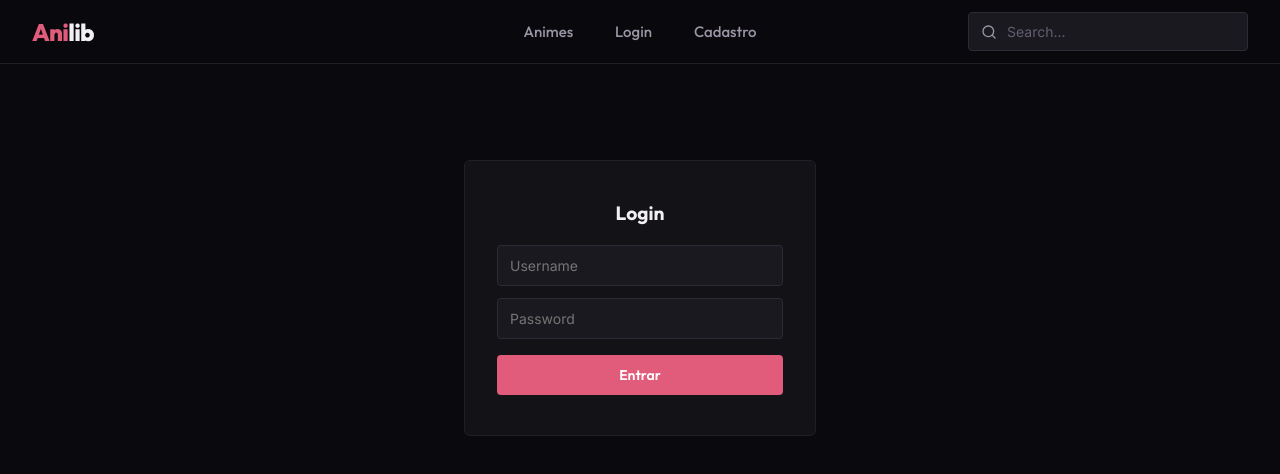
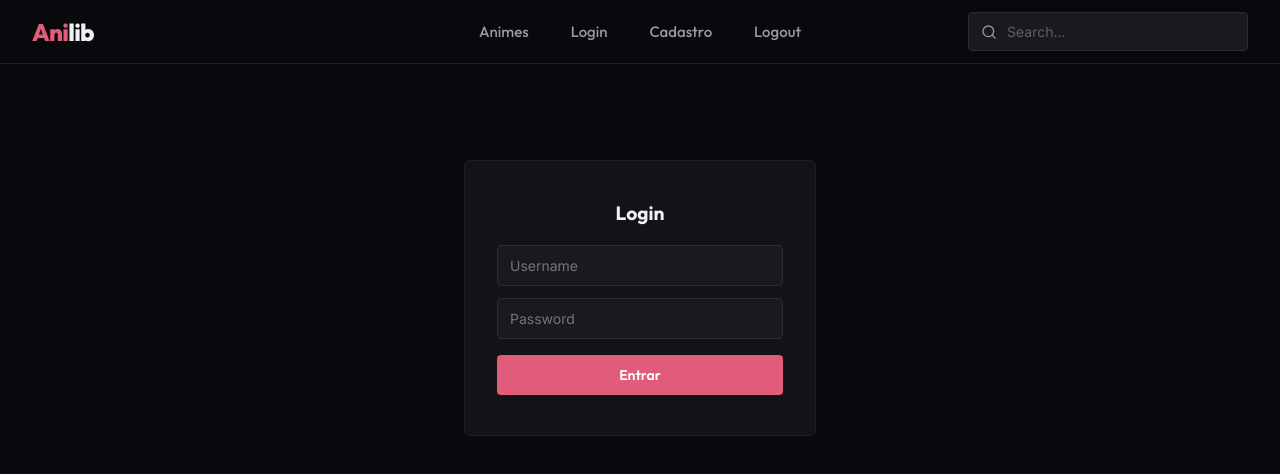
Before and after one commit to claujunior/animeweb, a React (Vite) app: page /login in a window 1280 px wide. Shown: the top 474 px of the page. Built offline with nearby package versions, Linux system fonts and the light colour scheme.

Commit message:
falta o cadastro

```diff
--- a/src/App.jsx
+++ b/src/App.jsx
@@ -6,13 +6,16 @@ function App() {
 
   const Login = lazy(() => import('./components/login'))
   const Cadastro = lazy(() => import('./components/cadastro'))
-
+  const [logado, setLogado] = useState(() =>{
+    const token = document.cookie.split("; ").find(row => row.startsWith("token="))?.split("=")[1]
+    return !!token
+  })
   return (
      <>
-      <Navbar />
+      <Navbar logado={logado} setLogado={setLogado}/>
       <Suspense fallback={<div>Carregando...</div>}>
         <Routes>
-          <Route path="/login" element={<Login />} />
+          <Route path="/login" element={<Login setLogado={setLogado}/>} />
           <Route path="/cadastro" element={<Cadastro />} />
           <Route path="*" element={<Cadastro />} />
         </Routes>
--- a/src/components/login.jsx
+++ b/src/components/login.jsx
@@ -1,15 +1,16 @@
-import { useState } from 'react'
+import { useState,useRef } from 'react'
 import { login } from '../api/users'
 import { useNavigate } from 'react-router-dom'
 
-function Login() {
-    const [username, setUsername] = useState("")
-    const [password, setPassword] = useState("")
+function Login({setLogado}) {
     const [alerta, setAlerta] = useState("")
     const navigate = useNavigate()
-
+    const usernameRef = useRef(null)
+    const passwordRef = useRef(null)
     async function handleSubmit(e) {
     e.preventDefault()
+    const username = usernameRef.current.value
+    const password = passwordRef.current.value
 
     if (!username || !password) {
         setAlerta("Preencha usuário e senha")
@@ -18,6 +19,7 @@ function Login() {
     try {
         const data = await login(username, password);
         document.cookie = `token=${data.access_token}; path=/; max-age=86400`;
+        setLogado(true)
         alert("login feito.");
         navigate('/animes')
 
@@ -27,23 +29,13 @@ function Login() {
     }
     }
     return (
-        <form className="login" onSubmit={handleSubmit}>
-            <h1>Login</h1>
-            <input
-                type="text"
-                placeholder="Username"
-                value={username}
-                onChange={(e) => setUsername(e.target.value)}
-            />
-            <input
-                type="password"
-                placeholder="Password"
-                value={password}
-                onChange={(e) => setPassword(e.target.value)}
-            />
-            <button type="submit">Entrar</button>
-            {alerta && <p id="alerta">{alerta}</p>}
-        </form>
+    <form className="login" onSubmit={handleSubmit}>
+      <h1>Login</h1>
+      <input ref={usernameRef} type="text" placeholder="Username" />
+      <input ref={passwordRef} type="password" placeholder="Password" />
+      <button type="submit">Entrar</button>
+      {alerta && <p id="alerta">{alerta}</p>}
+    </form>
   )
 }
 
--- a/src/components/nav/navbar.jsx
+++ b/src/components/nav/navbar.jsx
@@ -1,13 +1,12 @@
 import { Link } from 'react-router-dom'
 import Search from "./search.jsx"
+import { memo } from 'react'
+function Navbar({ logado, setLogado}) {
 
-function Navbar() {
-  const logado = document.cookie
-  .split("; ")
-  .find(row => row.startsWith("token="))
-  ?.split("=")[1];
-
-
+  function handleLogout(){
+    document.cookie = "token=; path=/; max-age=0"
+    setLogado(false)
+  }
   return (
     <header className="navbar">
     <div className="logo"><span className="logo-red">Ani</span>lib</div>
@@ -16,11 +15,13 @@ function Navbar() {
         {logado && <Link to="/perfil">Perfil</Link>}
         {!logado && <Link to="/login">Login</Link>}
         {!logado && <Link to="/cadastro">Cadastro</Link>}
-        {logado && <Link to="/logout">Logout</Link>}
+        <Link to="/login" onClick={handleLogout}>
+        Logout
+        </Link>
       </nav>
       <Search/>
     </header>
     )
 }
 
-export default Navbar
+export default memo(Navbar)
```
